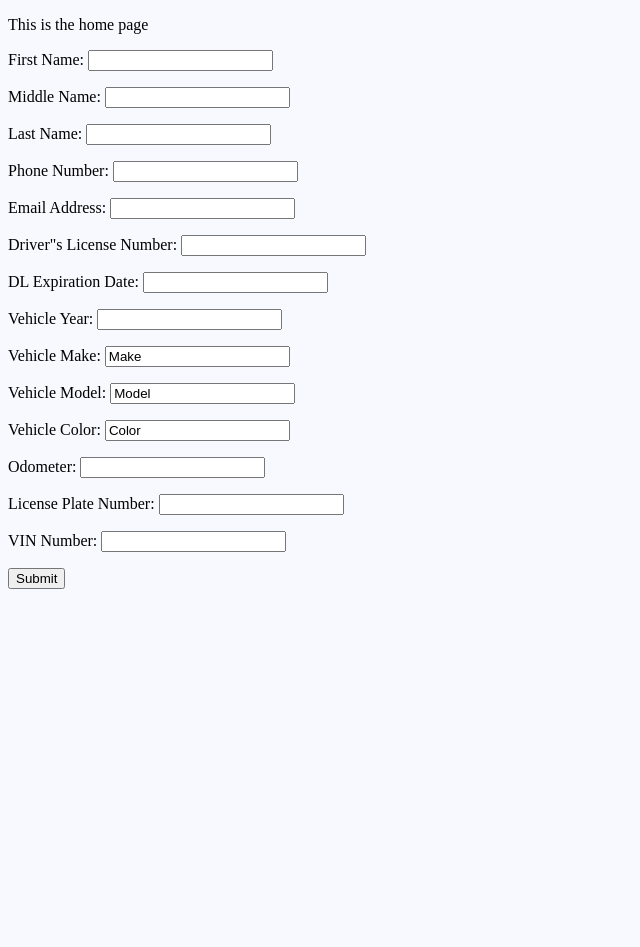
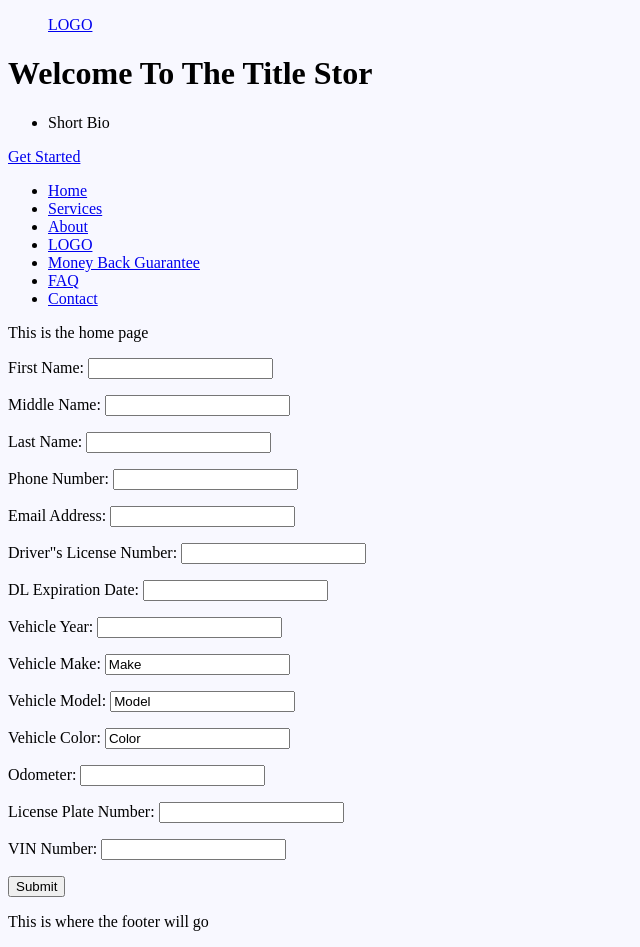
Before and after one commit to gmartinez31/TitleStore, a Django app: page / in a window 1280 px wide. Shown: the whole page, without its empty margins (0-640 px from the left). Before the commit the page ends 589 px from the top, so only its background shows below. Run offline with Django 3.2, Linux system fonts and the light colour scheme.

Commit message:
added to html page

```diff
--- a/titlestor/templates/base.html
+++ b/titlestor/templates/base.html
@@ -11,8 +11,60 @@
     <title>{% block title %}{% endblock %}</title>
 </head>
 <body>
+    <header class="header" id="header">
+        <div class="container">
+            <figure class="logo animated fadeInDown delay-07s">
+                <a href="#">
+                    LOGO
+                </a>
+            </figure>
+            <h1 class="animated fadeInDown delay-07s">Welcome To The Title Stor</h1>
+            <ul class="we-create animated fadeInUp delay-1s">
+                <li>Short Bio</li>
+            </ul>
+            <a class="link animated fadeInUp delay-1s servicelink" href="#service">Get Started</a>
+        </div>
+    </header>
+
     <!-- navbar -->
+    <nav class="main-nav-outer" id="test">
+        <div class="container">
+            <ul class="main-nav">
+                <li>
+                    <a href="#header">Home</a>
+                </li>
+                <li>
+                    <a href="#service">Services</a>
+                </li>
+                <li>
+                    <a href="#Portfolio">About</a>
+                </li>
+                <li class="small-logo">
+                    <a href="#header">
+                        LOGO
+                    </a>
+                </li>
+                <li>
+                    <a href="#client">Money Back Guarantee</a>
+                </li>
+                <li>
+                    <a href="#team">FAQ</a>
+                </li>
+                <li>
+                    <a href="#contact">Contact</a>
+                </li>
+            </ul>
+            <a class="res-nav_click" href="#">
+                <i class="fa-bars"></i>
+            </a>
+        </div>
+    </nav>
+
     {% block content %}{% endblock %}
+
     <!-- footer -->
+    <footer>
+        <p>This is where the footer will go</p>
+    </footer>
 </body>
 </html>
```
